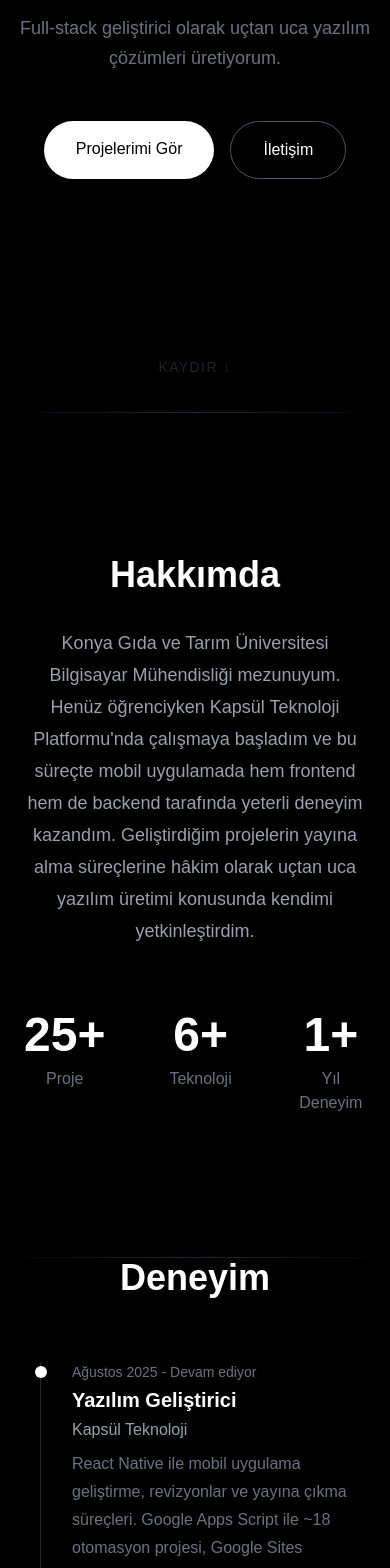
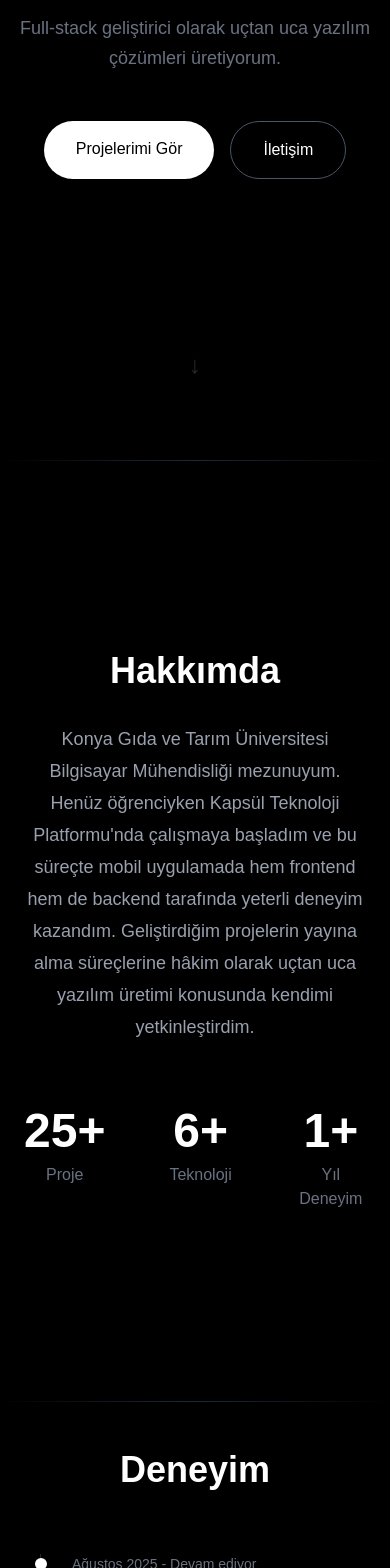
Before and after one commit to senolmert02/mert-portfolio-ui, a Next.js app: page / in a window 390 px wide. Shown: the part 432-2000 px from the top of the page. Built offline with nearby package versions, Linux system fonts and the light colour scheme.

Commit message:
Improve mobile performance and layout spacing

```diff
--- a/app/components/Hero.tsx
+++ b/app/components/Hero.tsx
@@ -106,7 +106,7 @@ export default function Hero() {
         transition={{ duration: 2, delay: 2, repeat: Infinity }}
         className="absolute bottom-10 z-10"
       >
-        <span className="text-gray-600 text-sm tracking-widest">{t.hero.scroll}</span>
+        <span className="text-gray-600 text-2xl">↓</span>
       </motion.div>
     </section>
   );
--- a/app/page.tsx
+++ b/app/page.tsx
@@ -15,15 +15,15 @@ export default function Home() {
       <SocialBar />
       <LangToggle />
       <Hero />
-      <div className="w-full h-[1px] bg-gradient-to-r from-transparent via-gray-800 to-transparent" />
+      <div className="w-full h-[1px] bg-gradient-to-r from-transparent via-gray-800 to-transparent my-12 md:my-0" />
       <About />
-      <div className="w-full h-[1px] bg-gradient-to-r from-transparent via-gray-800 to-transparent" />
+      <div className="w-full h-[1px] bg-gradient-to-r from-transparent via-gray-800 to-transparent my-12 md:my-0" />
       <Experience />
-      <div className="w-full h-[1px] bg-gradient-to-r from-transparent via-gray-800 to-transparent" />
+      <div className="w-full h-[1px] bg-gradient-to-r from-transparent via-gray-800 to-transparent my-12 md:my-0" />
       <Skills />
-      <div className="w-full h-[1px] bg-gradient-to-r from-transparent via-gray-800 to-transparent" />
+      <div className="w-full h-[1px] bg-gradient-to-r from-transparent via-gray-800 to-transparent my-12 md:my-0" />
       <FeaturedProjects />
-      <div className="w-full h-[1px] bg-gradient-to-r from-transparent via-gray-800 to-transparent" />
+      <div className="w-full h-[1px] bg-gradient-to-r from-transparent via-gray-800 to-transparent my-12 md:my-0" />
       <Contact />
     </div>
   );
```
